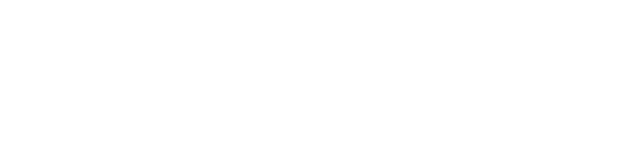
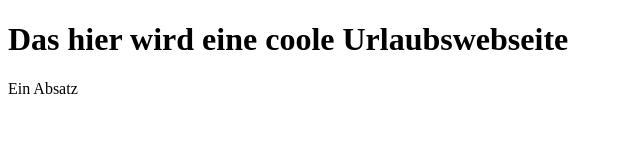
Before and after one commit to michnae/website_git_test, a plain HTML site: page index.html in a window 1280 px wide. Shown: the whole page, without its empty margins (0-640 px from the left). Drawn offline with Linux system fonts and the light colour scheme.

Commit message:
Fixing bug: No content on website.

```diff
--- a/index.html
+++ b/index.html
@@ -6,6 +6,7 @@
     <title>Coole Urlaubsseite</title>
   </head>
   <body>
-
+    <h1>Das hier wird eine coole Urlaubswebseite</h1>
+    <p>Ein Absatz</p>
   </body>
 </html>
```
